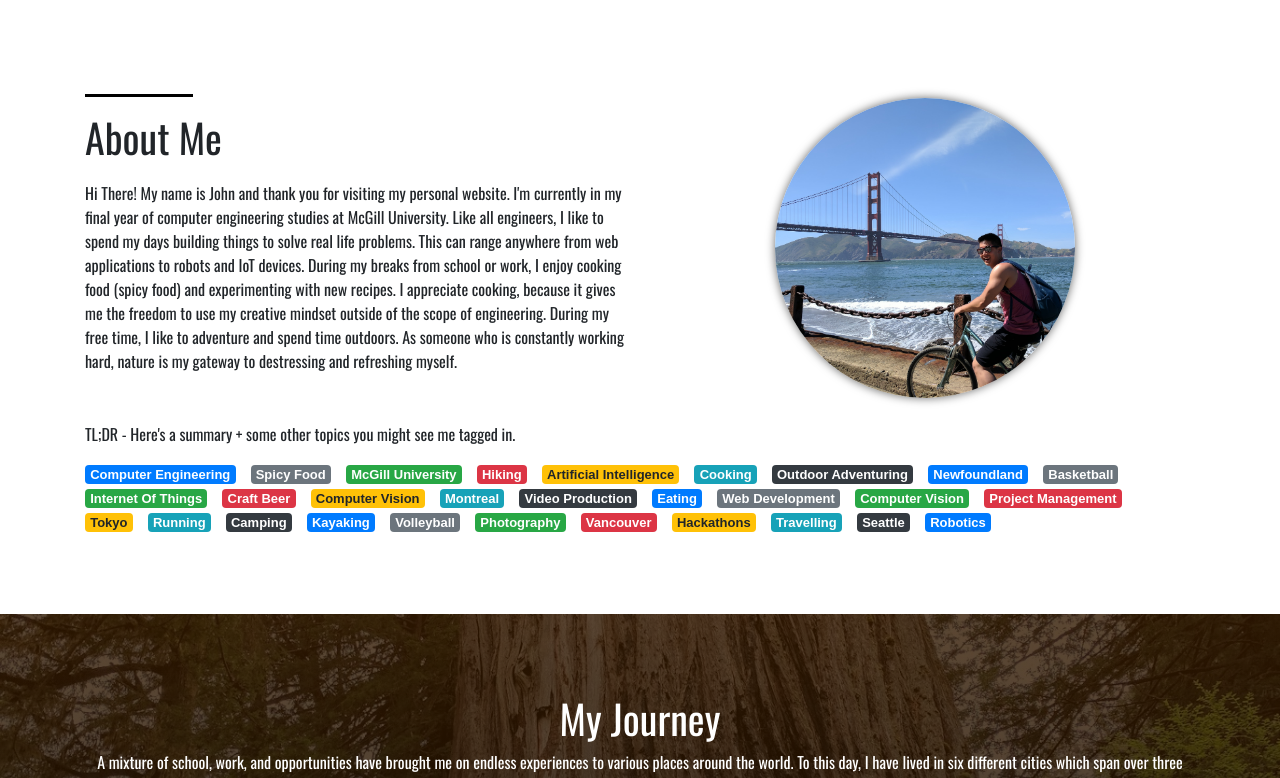
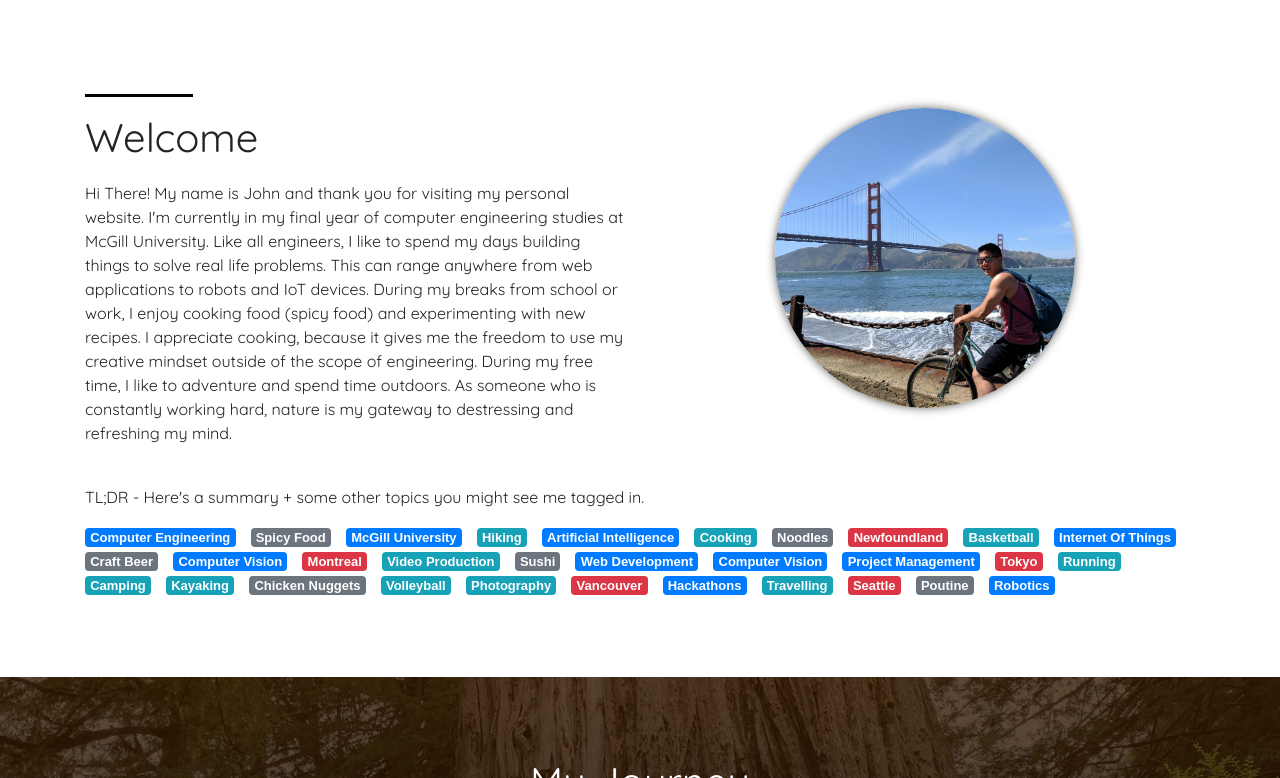
Before and after one commit to johnwu0604/personal-website-v2, a React app: page / in a window 1280 px wide. Shown: the part 802-1580 px from the top of the page. Built offline with nearby package versions, Linux system fonts and the light colour scheme.

Commit message:
Finished!

```diff
--- a/index.html
+++ b/index.html
@@ -7,6 +7,7 @@
     <!-- Bootstrap stylesheet -->
     <link rel="stylesheet" href="https://stackpath.bootstrapcdn.com/bootstrap/4.1.1/css/bootstrap.min.css" integrity="sha384-WskhaSGFgHYWDcbwN70/dfYBj47jz9qbsMId/iRN3ewGhXQFZCSftd1LZCfmhktB" crossorigin="anonymous">
     <link rel="stylesheet" type="text/css" href="//fonts.googleapis.com/css?family=Oswald" />
+    <link rel="stylesheet" type="text/css" href="//fonts.googleapis.com/css?family=Quicksand" />
     <link rel="stylesheet" href="src/static/css/main.css">
     <link rel="stylesheet" href="https://cdnjs.cloudflare.com/ajax/libs/font-awesome/4.7.0/css/font-awesome.min.css">
   </head>
--- a/src/components/about.jsx
+++ b/src/components/about.jsx
@@ -8,7 +8,7 @@ class About extends React.Component {
                 <div class="row">
                     <div class="col-lg-6">
                         <hr></hr>
-                        <h1>About Me</h1>
+                        <h1>Welcome</h1>
                         <p>{desc}</p>
                     </div>
                     <div class="col-lg-6">
@@ -23,32 +23,34 @@ class About extends React.Component {
                     <div class="col-lg-12">
                         <span class="badge badge-primary">Computer Engineering</span>
                         <span class="badge badge-secondary">Spicy Food</span>
-                        <span class="badge badge-success">McGill University</span>
-                        <span class="badge badge-danger">Hiking</span>
-                        <span class="badge badge-warning">Artificial Intelligence</span>
+                        <span class="badge badge-primary">McGill University</span>
+                        <span class="badge badge-info">Hiking</span>
+                        <span class="badge badge-primary">Artificial Intelligence</span>
                         <span class="badge badge-info">Cooking</span>
-                        <span class="badge badge-dark">Outdoor Adventuring</span>
-                        <span class="badge badge-primary">Newfoundland</span>
-                        <span class="badge badge-secondary">Basketball</span>
-                        <span class="badge badge-success">Internet Of Things</span>
-                        <span class="badge badge-danger">Craft Beer</span>
-                        <span class="badge badge-warning">Computer Vision</span>
-                        <span class="badge badge-info">Montreal</span>
-                        <span class="badge badge-dark">Video Production</span>
-                        <span class="badge badge-primary">Eating</span>
-                        <span class="badge badge-secondary">Web Development</span>
-                        <span class="badge badge-success">Computer Vision</span>
-                        <span class="badge badge-danger">Project Management</span>
-                        <span class="badge badge-warning">Tokyo</span>
+                        <span class="badge badge-secondary">Noodles</span>
+                        <span class="badge badge-danger">Newfoundland</span>
+                        <span class="badge badge-info">Basketball</span>
+                        <span class="badge badge-primary">Internet Of Things</span>
+                        <span class="badge badge-secondary">Craft Beer</span>
+                        <span class="badge badge-primary">Computer Vision</span>
+                        <span class="badge badge-danger">Montreal</span>
+                        <span class="badge badge-info">Video Production</span>
+                        <span class="badge badge-secondary">Sushi</span>
+                        <span class="badge badge-primary">Web Development</span>
+                        <span class="badge badge-primary">Computer Vision</span>
+                        <span class="badge badge-primary">Project Management</span>
+                        <span class="badge badge-danger">Tokyo</span>
                         <span class="badge badge-info">Running</span>
-                        <span class="badge badge-dark">Camping</span>
-                        <span class="badge badge-primary">Kayaking</span>
-                        <span class="badge badge-secondary">Volleyball</span>
-                        <span class="badge badge-success">Photography</span>
+                        <span class="badge badge-info">Camping</span>
+                        <span class="badge badge-info">Kayaking</span>
+                        <span class="badge badge-secondary">Chicken Nuggets</span>
+                        <span class="badge badge-info">Volleyball</span>
+                        <span class="badge badge-info">Photography</span>
                         <span class="badge badge-danger">Vancouver</span>
-                        <span class="badge badge-warning">Hackathons</span>
+                        <span class="badge badge-primary">Hackathons</span>
                         <span class="badge badge-info">Travelling</span>
-                        <span class="badge badge-dark">Seattle</span>
+                        <span class="badge badge-danger">Seattle</span>
+                        <span class="badge badge-secondary">Poutine</span>
                         <span class="badge badge-primary">Robotics</span>
                     </div>
                 </div>
@@ -58,6 +60,12 @@ class About extends React.Component {
   }
 }
 
-const desc = "Hi There! My name is John and thank you for visiting my personal website. I'm currently in my final year of computer engineering studies at McGill University. Like all engineers, I like to spend my days building things to solve real life problems. This can range anywhere from web applications to robots and IoT devices. During my breaks from school or work, I enjoy cooking food (spicy food) and experimenting with new recipes. I appreciate cooking, because it gives me the freedom to use my creative mindset outside of the scope of engineering. During my free time, I  like to adventure and spend time outdoors. As someone who is constantly working hard, nature is my gateway to destressing and refreshing myself."
+const desc = "Hi There! My name is John and thank you for visiting my personal website. \
+I'm currently in my final year of computer engineering studies at McGill University. Like all engineers, \
+I like to spend my days building things to solve real life problems. This can range anywhere from web applications \
+to robots and IoT devices. During my breaks from school or work, I enjoy cooking food (spicy food) and experimenting\
+ with new recipes. I appreciate cooking, because it gives me the freedom to use my creative mindset outside of the \
+ scope of engineering. During my free time, I like to adventure and spend time outdoors. As someone who is constantly\
+  working hard, nature is my gateway to destressing and refreshing my mind."
 
 export default About;
--- a/src/components/recipes.jsx
+++ b/src/components/recipes.jsx
@@ -53,7 +53,7 @@ var createNavButtons = () => {
 var recipes = [
     {
         'id': 0,
-        'title': 'My Recipes',
+        'title': 'Coding and Recipes',
         'desc': 'When you first learn to program, you are told that running a piece of code is just like following a recipe. \
         Then once you learn enough recipes, you learn to creatively mix and match different snippets to create a unique piece of software. \
         I love cooking almost as much as I love coding because of their direct correlation. The following section includes the recipes for some of \
@@ -66,7 +66,7 @@ var recipes = [
     },
     {
         'id': 1,
-        'title': 'Dak Galbi (Spicy Korean Chicken)',
+        'title': 'Dak Galbi (Korean Spicy Chicken)',
         'desc': 'This is one of my favourite recipes and can even be grilled over the BBQ. Begin by cutting chicken thighs into \
         small bite size pieces. Then add minced garlic, chopped onions, gochujang (red chili paste), yellow curry powder, rice wine, \
         soya sauce, salt, and pepper to the chicken. Mix everything together. Marinate for a few hours and then grill on a pan. Once \
--- a/src/components/timeline.jsx
+++ b/src/components/timeline.jsx
@@ -35,7 +35,7 @@ brought me on endless experiences to various places around the world. To this da
 var journey = [
     {
         'icon' : 'child',
-        'year' : '1996',
+        'year' : '(1996)',
         'title': 'The Newfie Life',
         'desc' : 'I was born in Carbonear, Newfoundland - a small town of 4000 peope on the \
         atlantic coast of Canada. This was the town that my parents first settled in upon immigrating from China. \
@@ -44,7 +44,7 @@ var journey = [
     },
     {
         'icon' : 'tree',
-        'year' : '2002',
+        'year' : '(2002)',
         'title': 'Beautiful British Columbia',
         'desc' : 'The next 12 years of my life was spent growing up in Surrey, BC. I spent most of my childhood \
          living here and playing sports. Basketball was my primary sport but throughout high school I was also part of the volleyball,\
@@ -53,17 +53,17 @@ var journey = [
     },
     {
         'icon' : 'book',
-        'year' : '2014',
+        'year' : '(2014)',
         'title': 'La Vie De Montreal',
         'desc' : 'The prestige, the city, and the opportunity to experience something new resulted in my decision to attend McGill University \
-        where I am currently in my final year of my computer engineering degree. While at McGill, I have been actively involved \
+        where I am currently in my final year of computer engineering. While at McGill, I have been actively involved \
         in student organizations that include the McGill AI Society (Co-President), DECA McGill (Co-President), First-Year Engineering \
         Council (Co-President), Departmental Council (Computer Eng Rep), and Television McGill (Editor). Moving to Montreal was the first time I lived away \
         from my family and was the start to some of the most exciting years in my life.'
     },
     {
         'icon' : 'stack-overflow',
-        'year' : '2016',
+        'year' : '(2016)',
         'title': 'Ottawa Eh',
         'desc' : 'My first internship experience brought me to Ottawa, ON where I worked at Mxi Technologies (IFS) for \
          8 months as a software developer. I was part of the team in charge of integrating custom patches to a core web \
@@ -73,7 +73,7 @@ var journey = [
     },
     {
         'icon' : 'plane',
-        'year' : '2017',
+        'year' : '(2017)',
         'title': 'Tokyo Drift',
         'desc' : 'A scholarship from the Cansbridge Fellowship brought me on an unexpected journey to Tokyo, Japan where \
         I worked for a summer at a start up called FlicFit as a software engineer. I worked on a computer vision project,\
@@ -83,7 +83,7 @@ var journey = [
     },
     {
         'icon' : 'windows',
-        'year' : '2018',
+        'year' : '(2018)',
         'title': 'Sleepless In Seattle',
         'desc' : 'An interest to leverage more of my leadership skills influenced me to work at Microsoft where I am currently \
         interning as a program manager at the Seattle office. I am part of the Azure Batch AI team where I get to interact \
@@ -93,7 +93,7 @@ var journey = [
     },
     {
         'icon' : 'arrow-circle-right',
-        'year' : '??',
+        'year' : '',
         'title': 'The Future',
         'desc' : 'I have one more year left at McGill before I graduate. Where will I be next? Who knows! \
         My life has been full of surprises and experiences because I have kept an open mindset to new opportunities. \
@@ -110,7 +110,7 @@ var createTable = () => {
                             <i class={'fa fa-'+journey[i].icon+''}></i>
                         </div>
                         <div class={i%2 == 0 ? 'timeline-content' : 'timeline-content right'}>
-                            <p class="timeline-content-date"><u>{journey[i].title} ({journey[i].year})</u></p>
+                            <p class="timeline-content-date"><u>{journey[i].title} {journey[i].year}</u></p>
                             <p>{journey[i].desc}</p>
                         </div>
                     </div>
--- a/src/static/css/main.css
+++ b/src/static/css/main.css
@@ -3,8 +3,8 @@ body {
     font-family: sans-serif;
 }
 
-h1, h2, h3, h4, p {
-    font-family: 'Oswald', 'sans-serif';
+h1, h2, p {
+    font-family: 'Quicksand', 'sans-serif';
 }
 
 /* Header Component */
@@ -27,8 +27,14 @@ h1, h2, h3, h4, p {
     background-attachment: fixed;
 }
 
+.header h1 {
+  color: rgba(255,255,255,0.761);
+  font-family: 'Oswald', 'sans-serif';
+}
+
 .header p {
     color: rgba(255,255,255,0.761);
+    font-family: 'Oswald', 'sans-serif';
 }
 
 .header h1 {
@@ -131,7 +137,7 @@ h1, h2, h3, h4, p {
     border-radius: 50%;
     -webkit-border-radius: 50%;
     -moz-border-radius: 50%;
-    margin-top: 20px;
+    margin-top: 30px;
     box-shadow: 0 0 10px rgba(0, 0, 0, 0.6);
     text-align: center;
 }
@@ -362,7 +368,7 @@ h1, h2, h3, h4, p {
   height: 300px;
   background-size: cover;
   display: block;
-  margin-top: 20px;
+  margin-top: 50px;
   box-shadow: 0 0 10px rgba(0, 0, 0, 0.6);
   text-align: center;
 }
```
Also changed, not shown: src/components/contact.jsx (+0 -16 lines).
